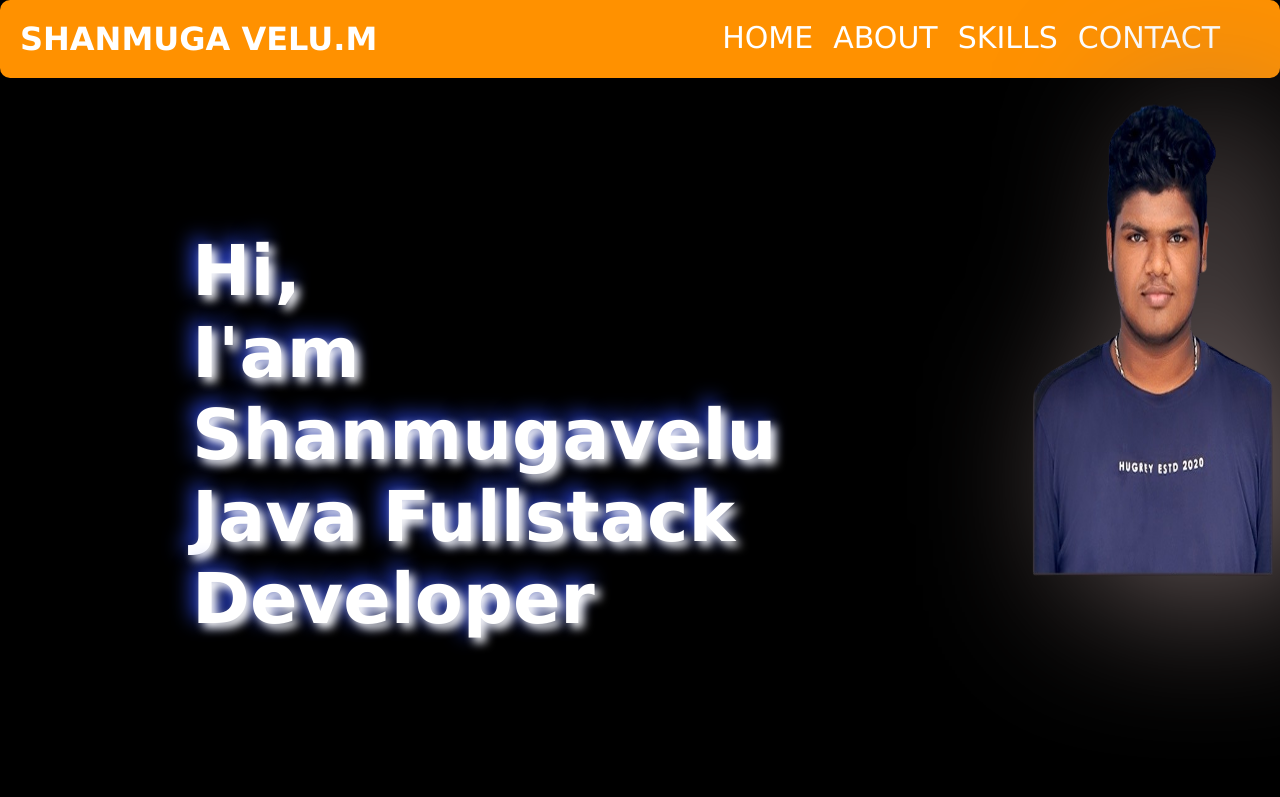
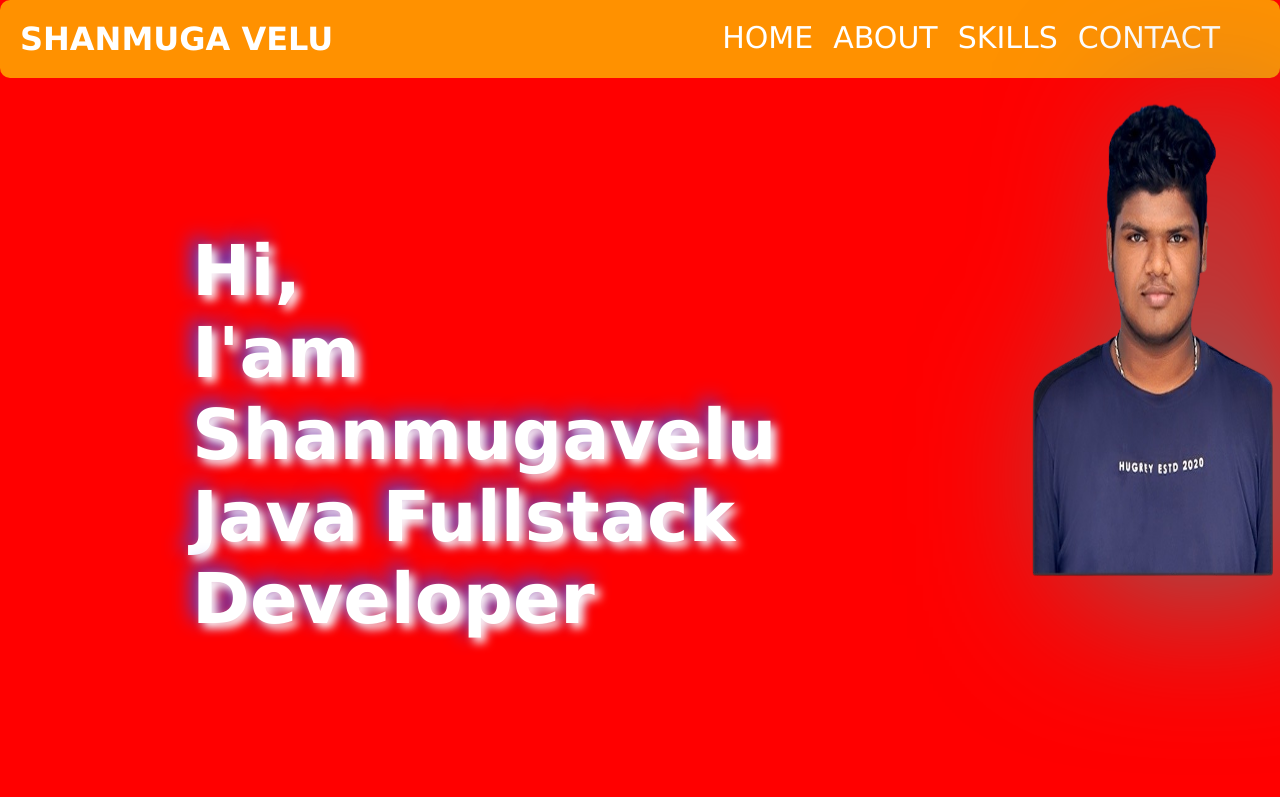
Before and after one commit to silambu-git/potfolie, a plain HTML site: page index.html in a window 1280 px wide. Shown: the top 797 px of the page. Drawn offline with Linux system fonts and the light colour scheme.

Commit message:
home page backgroung color changed

```diff
--- a/ap.css
+++ b/ap.css
@@ -4,8 +4,9 @@
     box-sizing: border-box;
     font-family: 'Lucida Sans', 'Lucida Sans Regular', 'Lucida Grande', 'Lucida Sans Unicode', Geneva, Verdana, sans-serif;
 }
+
 .HOME{
-    background-color: black;
+    background-color:red;
     height: 100vh;
     overflow: auto;
 }
--- a/ap.html
+++ b/index.html
@@ -9,7 +9,8 @@
 <body>
     <div class="HOME">
     <div class="nav">
-        <h1>SHANMUGA VELU.M </h1>
+
+        <h1>SHANMUGA VELU</h1>
        <div>
         <a href="#">HOME</a>
         <a href="#about">ABOUT</a>
```
